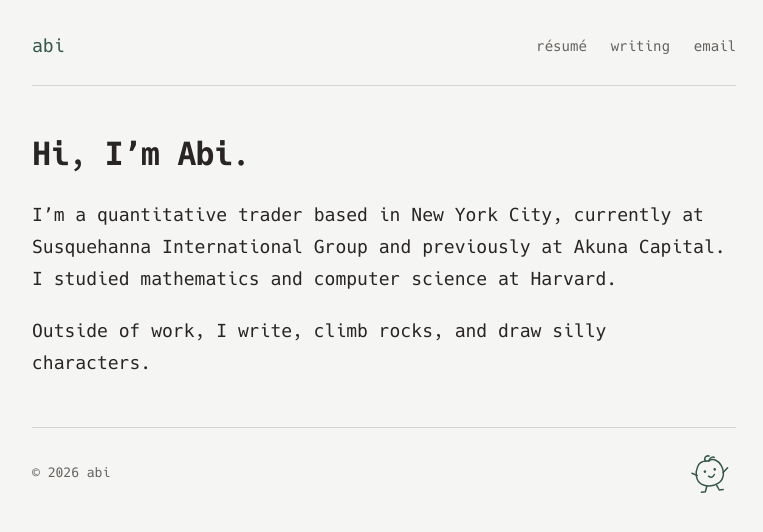
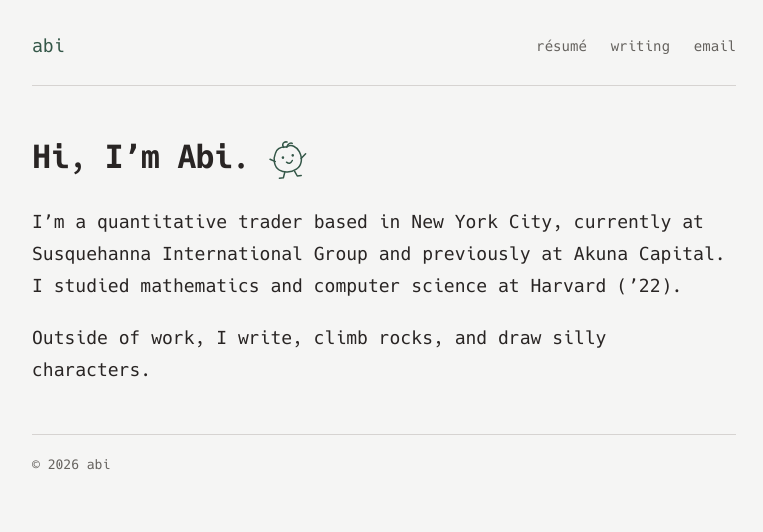
Before and after one commit to Saffr0n1/WebsiteV3, a plain HTML site: page index.html in a window 1280 px wide. Shown: the whole page, without its empty margins (256-1019 px from the left). Drawn offline with Linux system fonts and the light colour scheme.

Commit message:
Move doodle beside greeting and add Harvard graduation year

```diff
--- a/css/style.css
+++ b/css/style.css
@@ -95,6 +95,16 @@ h1 {
 
 .intro p + p { margin-top: 1.25rem; }
 
+.intro-heading {
+  display: flex;
+  align-items: center;
+  gap: .75rem;
+  margin-bottom: 1.5rem;
+}
+
+.intro-heading h1 { margin-bottom: 0; }
+.intro-heading .doodle { flex-shrink: 0; }
+
 .site-footer {
   display: flex;
   justify-content: space-between;
--- a/index.html
+++ b/index.html
@@ -30,24 +30,26 @@
       </header>
       <main id="main" tabindex="-1">
         <section class="intro" aria-labelledby="intro-heading">
-          <h1 id="intro-heading">Hi, I’m Abi.</h1>
+          <div class="intro-heading">
+            <h1 id="intro-heading">Hi, I’m Abi.</h1>
+            <svg class="doodle" width="52" height="48" viewBox="0 0 52 48" fill="none" aria-hidden="true">
+              <g stroke="currentColor" stroke-width="1.5" stroke-linecap="round" stroke-linejoin="round">
+                <path d="M16 35C11 31 11 23 14 18C16 13 21 12 26 13C31 10 36 14 38 19C41 27 38 34 33 36C27 39 20 38 16 35Z"/>
+                <path d="M23 13C21 9 24 7 27 8M26 13C28 9 31 9 32 10M13 26L8 23M39 26L44 22M21 38L19 43L15 43M31 38L33 43L37 43M24 28C26 30 28 30 30 27"/>
+              </g>
+              <circle cx="21" cy="23" r="1.3" fill="currentColor"/>
+              <circle cx="31" cy="22" r="1.3" fill="currentColor"/>
+            </svg>
+          </div>
           <p>I’m a quantitative trader based in New York City, currently at
             Susquehanna International Group and previously at Akuna Capital.
-            I studied mathematics and computer science at Harvard.</p>
+            I studied mathematics and computer science at Harvard (’22).</p>
           <p>Outside of work, I write, climb rocks,
             and draw silly characters.</p>
         </section>
       </main>
       <footer class="site-footer">
         <small>© 2026 abi</small>
-        <svg class="doodle" width="52" height="48" viewBox="0 0 52 48" fill="none" aria-hidden="true">
-          <g stroke="currentColor" stroke-width="1.5" stroke-linecap="round" stroke-linejoin="round">
-            <path d="M16 35C11 31 11 23 14 18C16 13 21 12 26 13C31 10 36 14 38 19C41 27 38 34 33 36C27 39 20 38 16 35Z"/>
-            <path d="M23 13C21 9 24 7 27 8M26 13C28 9 31 9 32 10M13 26L8 23M39 26L44 22M21 38L19 43L15 43M31 38L33 43L37 43M24 28C26 30 28 30 30 27"/>
-          </g>
-          <circle cx="21" cy="23" r="1.3" fill="currentColor"/>
-          <circle cx="31" cy="22" r="1.3" fill="currentColor"/>
-        </svg>
       </footer>
     </div>
   </body>
```
